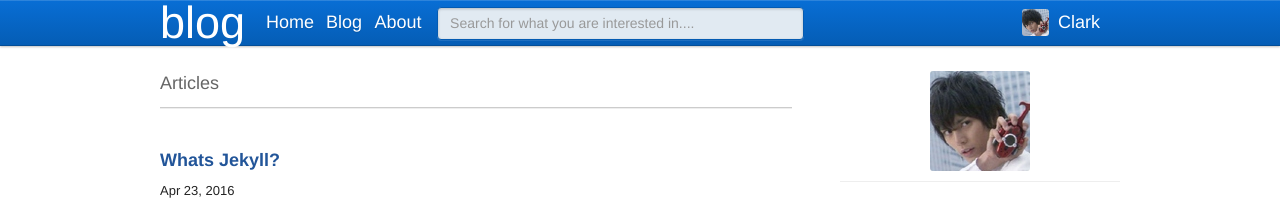
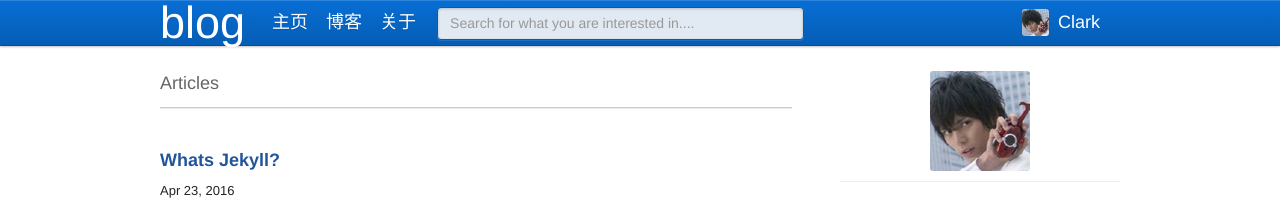
Before and after one commit to magic5650/blog, a Jekyll site: the page built from index.html, in a window 1280 px wide. Shown: the top 202 px of the page. Built offline with Jekyll 4.4.1, drawn with Linux system fonts in a browser that asks for light colours; the list of posts is cut into pages by our own code.

Commit message:
修改header

```diff
--- a/_includes/header.html
+++ b/_includes/header.html
@@ -4,9 +4,9 @@
 
       <nav>
         <ul>
-          <li><a href="{{ "/home" | prepend: site.baseurl }}" class="myFont css2dcc4b9955748">Home</a></li>
-          <li><a href="{{ "/index" | prepend: site.baseurl }}" class="myFont css2dcc4b9955748">Blog</a></li>
-          <li><a href="{{ "/about" | prepend: site.baseurl }}" class="myFont css2dcc4b9955748">About</a></li>
+          <li><a href="{{ "/home" | prepend: site.baseurl }}" class="myFont css2dcc4b9955748">主页</a></li>
+          <li><a href="{{ "/index" | prepend: site.baseurl }}" class="myFont css2dcc4b9955748">博客</a></li>
+          <li><a href="{{ "/about" | prepend: site.baseurl }}" class="myFont css2dcc4b9955748">关于</a></li>
         </ul>
       </nav>
 
```
Also changed, not shown: 1 other file.
